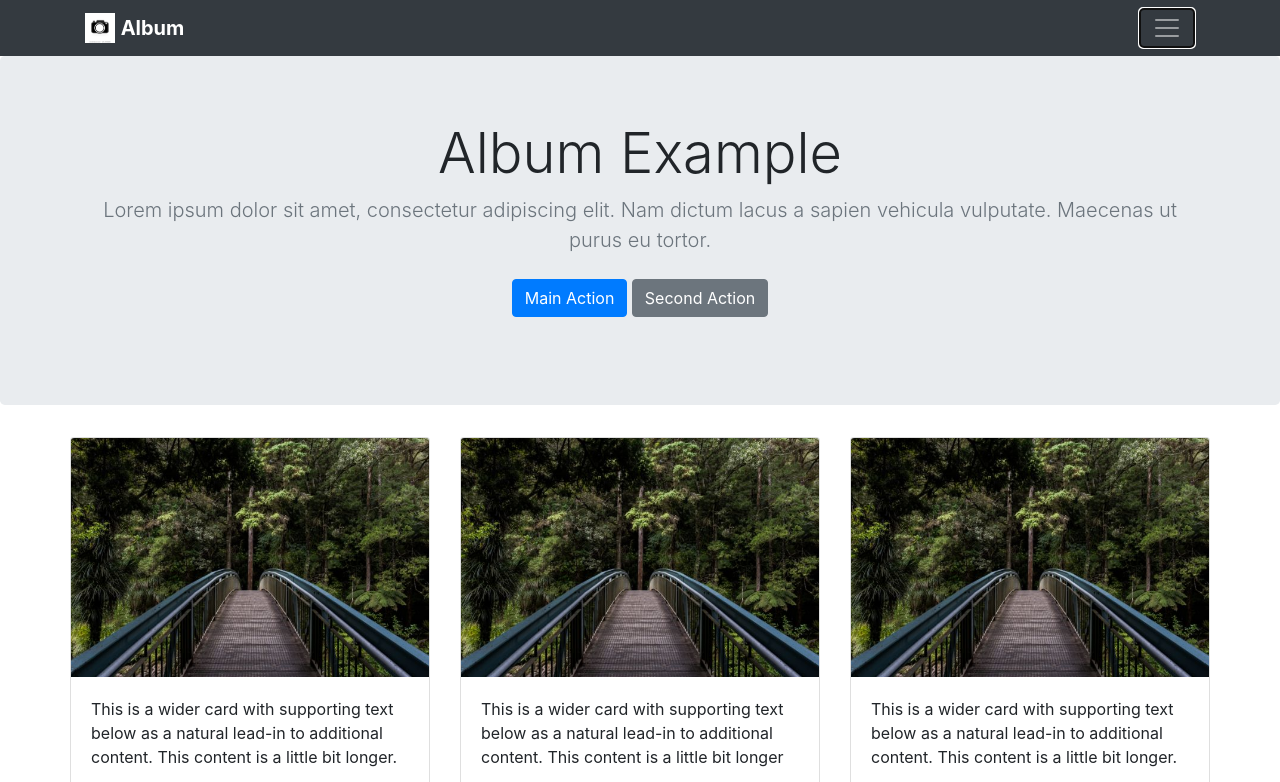
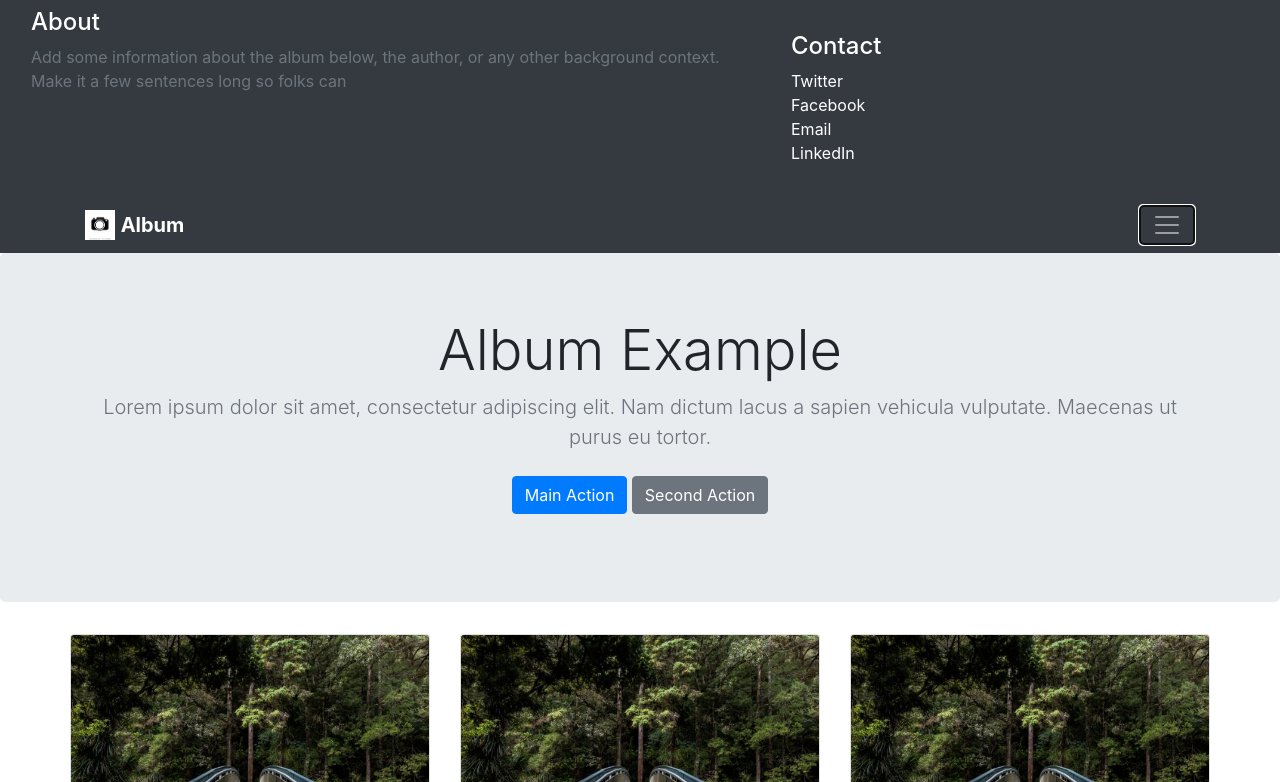
Before and after one commit to abduallahnoorsayket/Album_template_bootstrap, a plain HTML site: page index.html in a window 1280 px wide. Both pictures are taken after a click on the button "Toggle navigation". Shown: the top 782 px of the page. Drawn offline with nearby package versions, Linux system fonts and the light colour scheme.

Commit message:
collapse added

```diff
--- a/index.html
+++ b/index.html
@@ -19,6 +19,42 @@
 
         <div class="navbar navbar-dark bg-dark ">
 
+            <div class="collapse" id="navbarToggleExternalContent">
+                <div class="bg-dark">
+                    <div class="container">
+                        <div class="row">
+                            <div class="col-sm-8">
+                                <h4 class="text-white"> About </h4>
+                                <p class="text-muted">
+                                    Add some information about the album below, the author, or any other background context. Make it a few sentences long so folks can
+                                </p>
+
+                            </div>
+                            <div class="col-sm-4 py-4">
+                                <h4 class="text-white"> Contact </h4>
+                                <ul class="list-unstyled">
+                                    <li>
+                                        <a href="#" class="text-white">Twitter </a>
+                                    </li>
+                                    <li>
+                                        <a href="#" class="text-white">Facebook</a>
+                                    </li>
+                                    <li>
+                                        <a href="#" class="text-white">Email</a>
+                                    </li>
+                                    <li>
+                                        <a href="#" class="text-white">LinkedIn</a>
+                                    </li>
+
+                                </ul>
+
+                            </div>
+
+                        </div>
+                    </div>
+                </div>
+            </div>
+
             <!-- <nav class="navbar navbar-dark bg-dark">
                 <button class="navbar-toggler" type="button" data-toggle="collapse" data-target="#navbarToggleExternalContent" aria-controls="navbarToggleExternalContent" aria-expanded="false" aria-label="Toggle navigation">
                   <span class="navbar-toggler-icon"></span>
@@ -31,7 +67,7 @@
                     <strong> Album</strong>
                 </a>
 
-                <button class="navbar-toggler" type="button" data-toggle="collapse" data-target="#navbarToggleExternalContent" aria-controls="navbarToggleExternalContent" aria-expanded="false" aria-label="Toggle navigation">
+                <button class="navbar-toggler collapsed" type="button" data-toggle="collapse" data-target="#navbarToggleExternalContent" aria-controls="navbarToggleExternalContent" aria-expanded="false" aria-label="Toggle navigation">
                     <span class="navbar-toggler-icon"></span>
                   </button>
 
@@ -60,9 +96,11 @@
             </div>
         </section>
 
+        <!-- the cards section -->
         <div>
             <div class="container">
                 <div class="row">
+                    <!-- first deck -->
                     <div class="card-deck mb-5">
                         <div class="card">
                             <img class="card-img-top" src="assests/images/img_forest.jpg" alt="Card image cap">
@@ -213,3 +251,5 @@
 </body>
 
 </html>
+
+</html>
```
